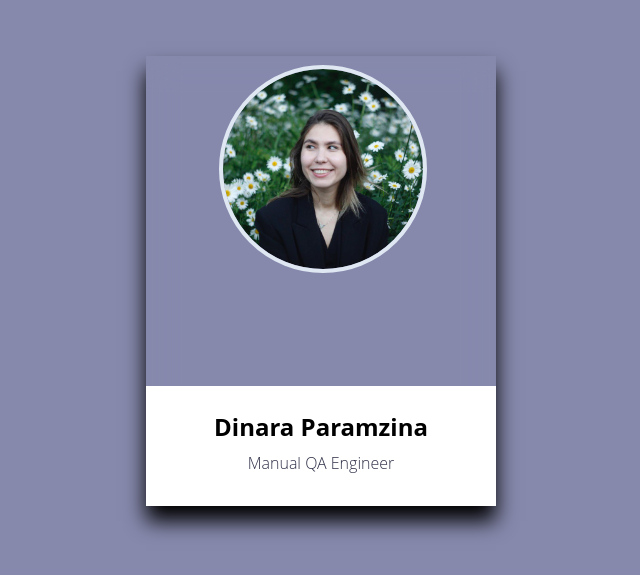
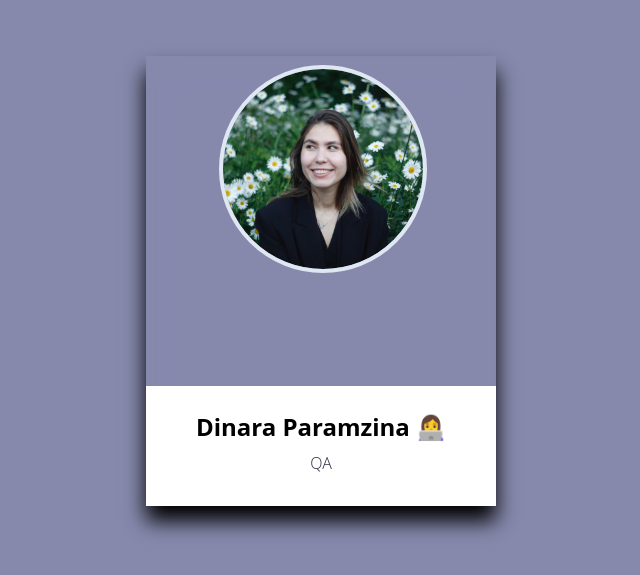
Before and after one commit to DinaraParamzina-qa/CV, a plain HTML site: page index.html in a window 1280 px wide. Shown: the part 119-694 px from the top of the page, without its empty margins (319-959 px from the left). Drawn offline with nearby package versions, Linux system fonts and the light colour scheme.

Commit message:
emodji and new job title

```diff
--- a/index.html
+++ b/index.html
@@ -36,8 +36,8 @@
 			</li>
 		</ul>
 		<div class="details">
-			<h2>Dinara Paramzina</h2>
-			<span class="job-title">Manual QA Engineer</span>
+			<h2>Dinara Paramzina &#128105;&#8205;&#128187;</h2>
+			<span class="job-title">QA </span>
 		</div>
 	</div>
 </body>
```
